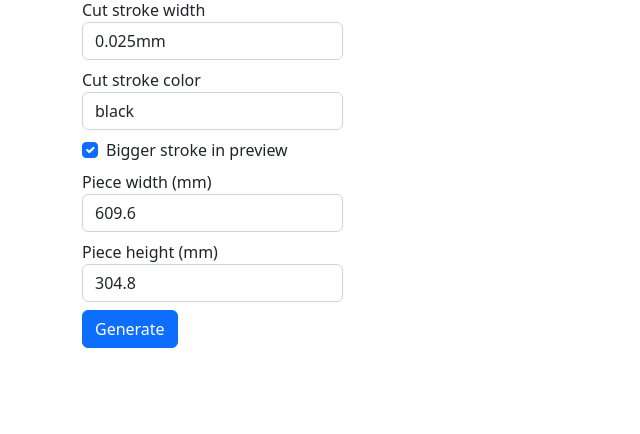
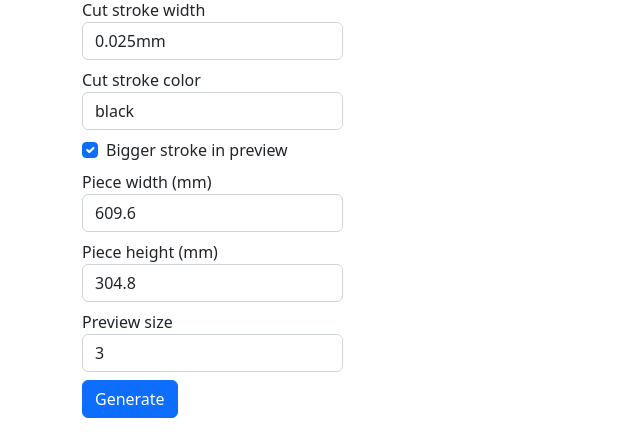
Before and after one commit to dcbriccetti/laser-name-cards, a Flask app: page / in a window 1280 px wide. Shown: the part 640-1074 px from the top of the page, without its empty margins (0-640 px from the left). Before the commit the page ends 988 px from the top, so only its background shows below. Run offline with Flask 2, Linux system fonts and the light colour scheme.

Commit message:
Allow scaling the preview

```diff
--- a/templates/index.html
+++ b/templates/index.html
@@ -17,6 +17,11 @@
     function start() {
       document.getElementById('font_family').value = '{{default_font}}';
       preview();
+    }
+
+    function set_preview_scale() {
+      const scale = document.getElementById('scale-tenths').value / 10.0;
+      document.getElementById('svg-container').style.transform = `scale(${scale})`;
     }
 
     function preview() {
@@ -115,7 +120,11 @@ Lando</textarea>
                     <label for="piece_height" class="form-label">Piece height (mm)</label>
                     <input type="number" id="piece_height" name="piece_height" class="form-control" value=304.8 onchange="preview()">
                 </div>
-                <input class="btn btn-primary" type="submit" value="Generate">
+                <div class="mb-2">
+                    <label for="scale-tenths" class="form-label">Preview size</label>
+                    <input type="number" id="scale-tenths" class="form-control" value="3" min="1" max="10" onchange="set_preview_scale()">
+                </div>
+                <input class="btn btn-primary mb-3" type="submit" value="Generate">
             </form>
         </div>
         <section class="col col-sm-8">
```
